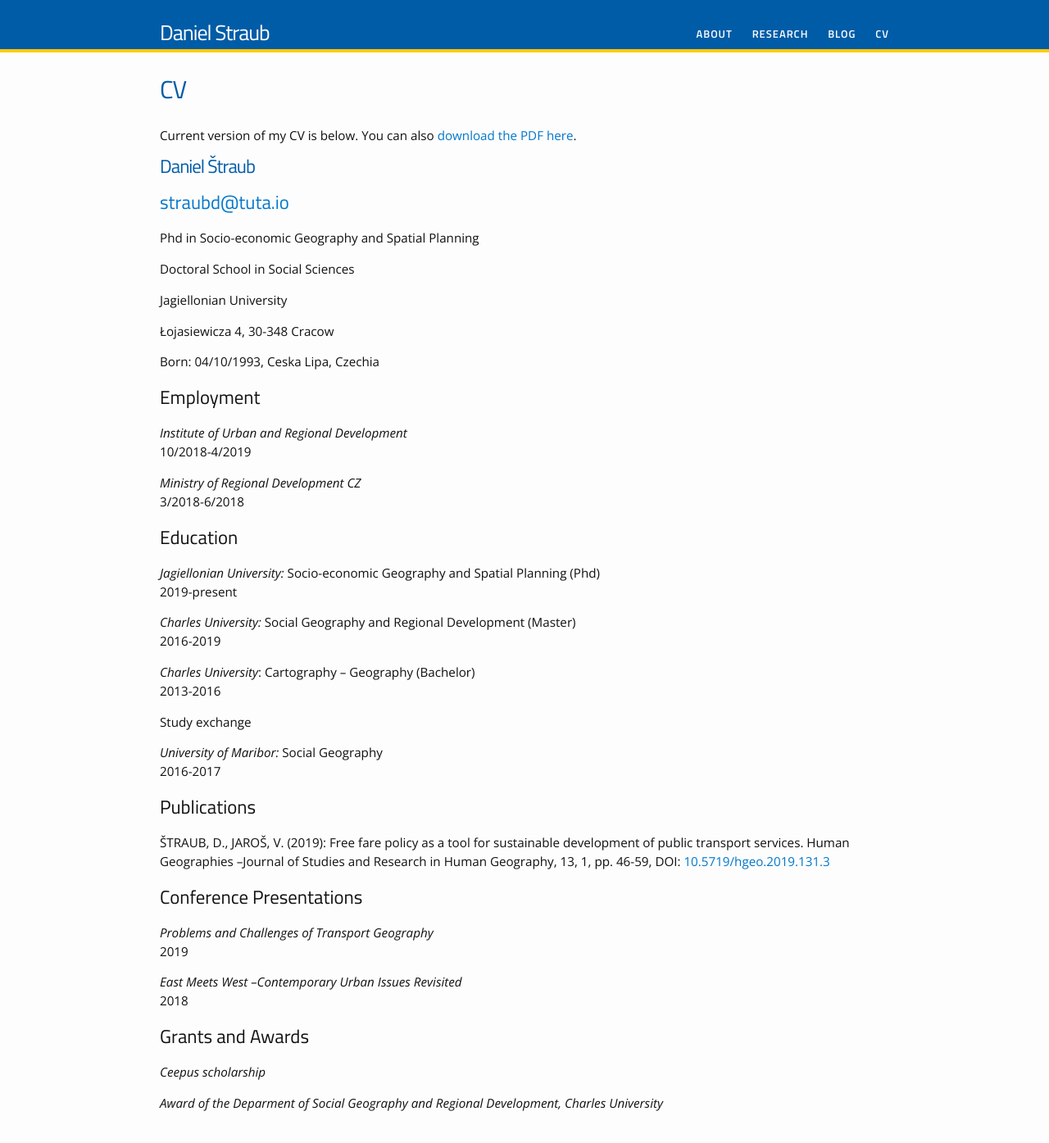
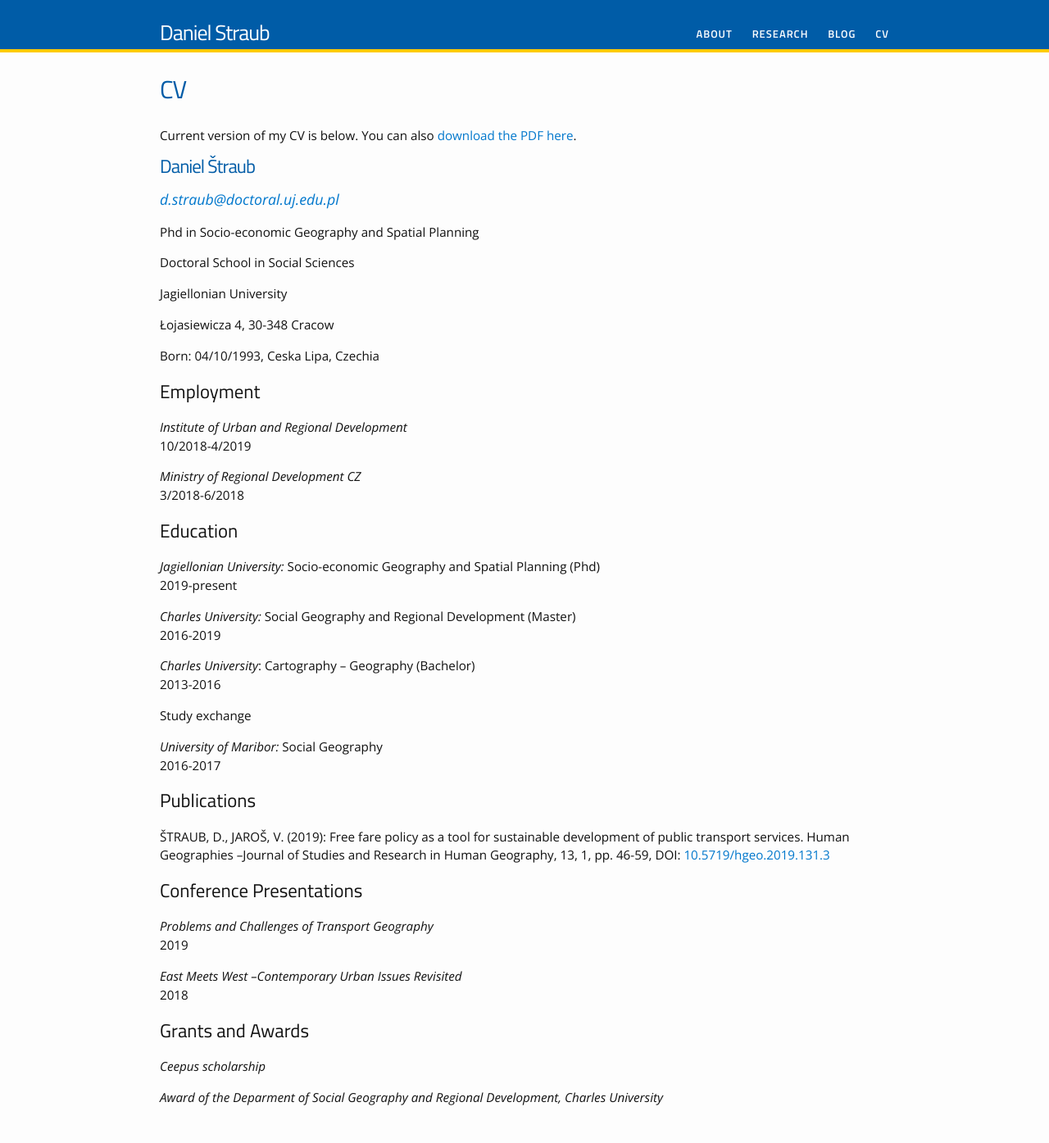
Before and after one commit to tracetheheat/tracetheheat.github.io, a Jekyll site: the page built from cv.md, in a window 1280 px wide and 1400 px high. Shown: the top 1395 px of the window at 82% size. Built offline with Jekyll 4.4.1, drawn with Linux system fonts in a browser that asks for light colours; some of the changed text lies outside the part shown.

Commit message:
email update

```diff
--- a/_config.yml
+++ b/_config.yml
@@ -1,6 +1,6 @@
 # Site settings
 title: Daniel Straub
-email: straubd@tuta.io
+email: d.straub@doctoral.uj.edu.pl
 description: > # this means to ignore newlines until "baseurl:"
   Socio-economic Geography and Spatial Planning,
   Doctoral School in Social Sciences,
--- a/cv.md
+++ b/cv.md
@@ -8,7 +8,7 @@
 
 # Daniel Štraub
 
-## [straubd@tuta.io](mailto:straubd@tuta.io)
+### [d.straub@doctoral.uj.edu.pl](mailto:d.straub@doctoral.uj.edu.pl)
 
 
 Phd in Socio-economic Geography and Spatial Planning
--- a/index.html
+++ b/index.html
@@ -21,7 +21,7 @@
 <h2>Who and Where</h2>
 <a href="https://en.uj.edu.pl" target="_blank"><img src="images/JU.svg" alt="Jagiellonian University" style="width:100px;" align="right"></a>
 <p>Daniel Straub</p>
-<p><strong><em>e:</em></strong> d.straub@doctoral.uj.edu.pl</p>
+<p><strong><em>e:</em></strong> [d.straub@doctoral.uj.edu.pl](mailto:d.straub@doctoral.uj.edu.pl)</p>
 <p>Socio-economic Geography and Spatial Planning</p>
 <p>Doctoral School in Social Sciences</p>
 <p>Jagiellonian University</p>
```
